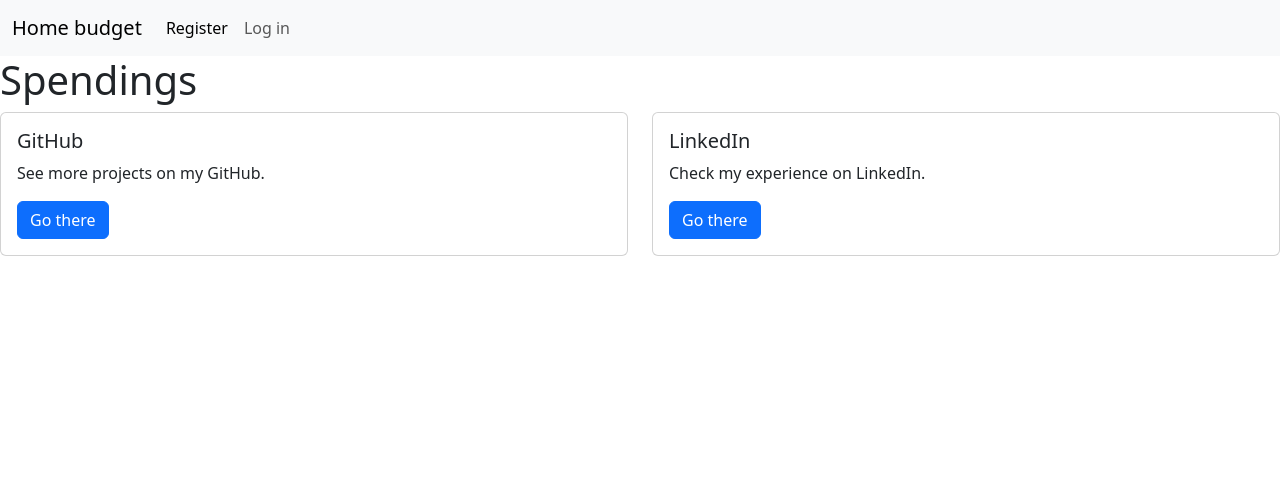
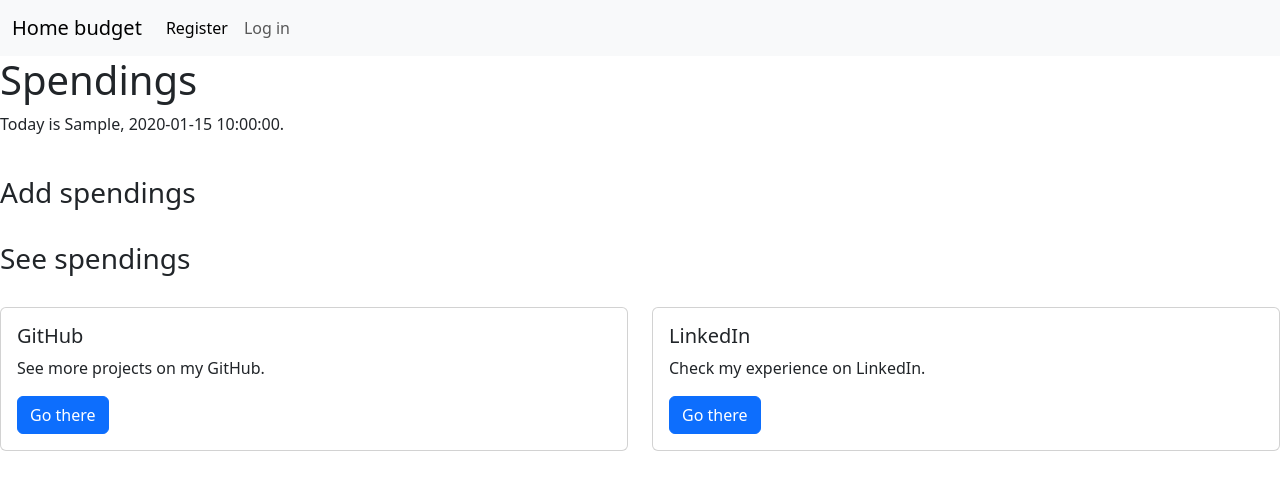
Before and after one commit to jgmbl/home-budget, a Flask app: template templates/spendings.html in a window 1280 px wide. Shown: the top 490 px of the page. Run offline with Flask 3, Linux system fonts and the light colour scheme; the template is opened without the code that fills it: most values are stand-ins (such as "Sample title", 1, 10 or a date in 2020).

Commit message:
app.py and templates/spendings.html: add basic template:

```diff
--- a/app.py
+++ b/app.py
@@ -96,50 +96,6 @@ class LoginForm(FlaskForm):
     submit = SubmitField("Login")
 
 
-@app.route("/", methods=["GET"])
-@login_required
-def summary():
-    return render_template("summary.html")
-
-
-@app.route("/budgeting", methods=["GET", "POST"])
-@login_required
-def budgeting():
-    date_today = date.today()
-    week_day = date_today.strftime('%A')
-
-    #show data in table
-    budgeting_table = UserBudgeting.display_budgeting()
-
-    if request.method == "POST":
-        #get requests from form
-        income = int(request.form.get("income"))
-        daily_spendings = int(request.form.get("daily_spendings"))
-        large_spendings = int(request.form.get("large_spendings"))
-        investments = int(request.form.get("investments"))
-        education = int(request.form.get("education"))
-        others = int(request.form.get("others"))
-
-        logged_user = UserBudgeting(income)
-
-        #check errors
-        if UserBudgeting.check_sum_of_percent(daily_spendings, large_spendings, investments, education, others) == False:
-            abort(400, "Sum of percent must be equal 100")
-
-        #add values to table budgeting
-        logged_user.add_budgeting_to_table("daily spendings", daily_spendings)
-        logged_user.add_budgeting_to_table("large spendings", large_spendings)
-        logged_user.add_budgeting_to_table("investments", investments)
-        logged_user.add_budgeting_to_table("education", education)
-        logged_user.add_budgeting_to_table("others", others)
-
-
-        return redirect("/budgeting")
-
-    else:
-        print(budgeting_table)
-        return render_template("budgeting.html", week_day=week_day, date_today=date_today, table=budgeting_table)
-
 
 @app.route("/login", methods=["GET", "POST"])
 def login():
@@ -182,5 +138,62 @@ def register():
         return render_template("register.html", form=form)
 
 
+@app.route("/", methods=["GET"])
+@login_required
+def summary():
+    return render_template("summary.html")
+
+
+@app.route("/budgeting", methods=["GET", "POST"])
+@login_required
+def budgeting():
+    date_today = date.today()
+    week_day = date_today.strftime('%A')
+
+    #show data in table
+    budgeting_table = UserBudgeting.display_budgeting()
+
+    if request.method == "POST":
+        #get requests from form
+        income = int(request.form.get("income"))
+        daily_spendings = int(request.form.get("daily_spendings"))
+        large_spendings = int(request.form.get("large_spendings"))
+        investments = int(request.form.get("investments"))
+        education = int(request.form.get("education"))
+        others = int(request.form.get("others"))
+
+        logged_user = UserBudgeting(income)
+
+        #check errors
+        if UserBudgeting.check_sum_of_percent(daily_spendings, large_spendings, investments, education, others) == False:
+            abort(400, "Sum of percent must be equal 100")
+
+        #add values to table budgeting
+        logged_user.add_budgeting_to_table("daily spendings", daily_spendings)
+        logged_user.add_budgeting_to_table("large spendings", large_spendings)
+        logged_user.add_budgeting_to_table("investments", investments)
+        logged_user.add_budgeting_to_table("education", education)
+        logged_user.add_budgeting_to_table("others", others)
+
+
+        return redirect("/budgeting")
+
+    else:
+        return render_template("budgeting.html", week_day=week_day, date_today=date_today, table=budgeting_table)
+
+
+@app.route("/spendings", methods=["GET", "POST"])
+@login_required
+def spendings():
+    date_today = date.today()
+    week_day = date_today.strftime('%A')
+
+    if request.method == "POST":
+        return redirect("/spendings")
+
+    else:
+        return render_template("spendings.html", week_day=week_day, date_today=date_today)
+
+
 if __name__ == "__main__":
     app.run(debug=True)
--- a/templates/spendings.html
+++ b/templates/spendings.html
@@ -4,6 +4,12 @@
 {% block body %}
 <form action="/spendings" method="post">
     <h1>Spendings</h1>
+    <p>Today is {{ week_day }}, {{ date_today }}.</p>
+    <br>
+    <h3>Add spendings</h3>
+    <br>
+    <h3>See spendings</h3>
+    <br>
 </form>
 
 {% endblock %}
```
